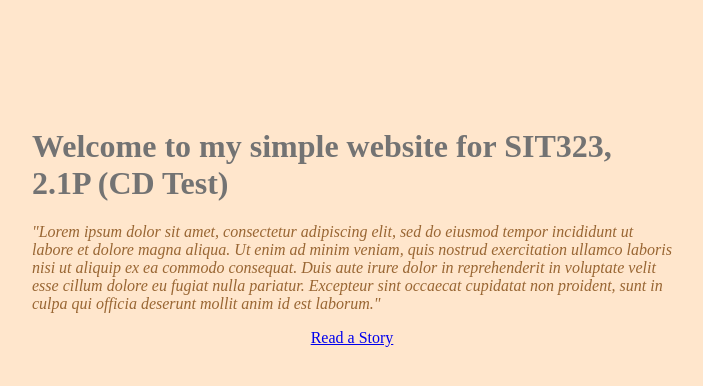
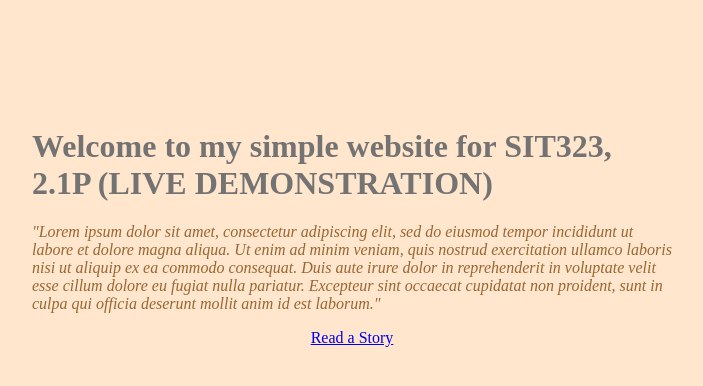
Before and after one commit to Machripe/sit323-10.2D-CONT-DELIVERY, a website: page index.html in a window 1280 px wide. Shown: the whole page, without its empty margins (288-991 px from the left). Drawn offline with Linux system fonts and the light colour scheme.

Commit message:
LIVE DEMONSTRATION

```diff
--- a/index.html
+++ b/index.html
@@ -5,7 +5,7 @@
 </head>
 <body>
 	<div>
-		<h1>Welcome to my simple website for SIT323, 2.1P (CD Test)</h1>
+		<h1>Welcome to my simple website for SIT323, 2.1P (LIVE DEMONSTRATION)</h1>
 		<p class="ipsum-quote">"Lorem ipsum dolor sit amet, consectetur adipiscing elit, sed do eiusmod tempor incididunt ut labore et dolore magna aliqua. Ut enim ad minim veniam, quis nostrud exercitation ullamco laboris nisi ut aliquip ex ea commodo consequat. Duis aute irure dolor in reprehenderit in voluptate velit esse cillum dolore eu fugiat nulla pariatur. Excepteur sint occaecat cupidatat non proident, sunt in culpa qui officia deserunt mollit anim id est laborum."</p>
 		<div class="center">
 			<a href="./story">Read a Story</a>
```
